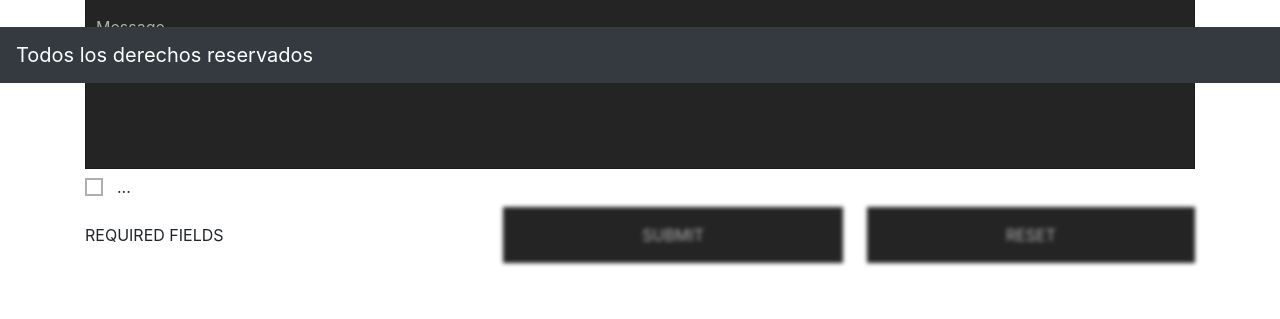
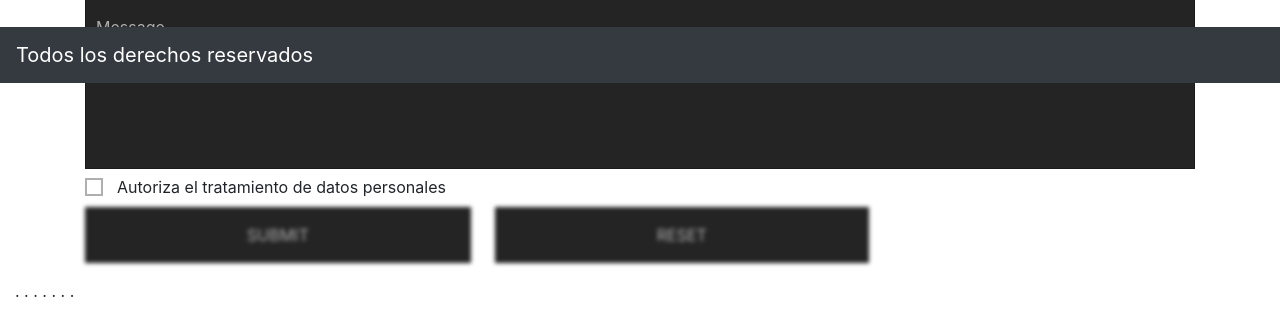
Before and after one commit to mathbrahian/grupo1, a Flask app: page /contacto in a window 1280 px wide. Shown: the part 717-1036 px from the top of the page. Before the commit the page ends 983 px from the top, so only its background shows below. Run offline with Flask 2, Linux system fonts and the light colour scheme.

Commit message:
By Joanella

```diff
--- a/templates/contacto.html
+++ b/templates/contacto.html
@@ -266,21 +266,14 @@ checkbox.addEventListener("change", function() {
         </li>
         <li>
             <input type="checkbox" id="terms">
-            <label for="terms">...</label>
+            <label for="terms">Autoriza el tratamiento de datos personales</label>
         </li>
         <li>
             <div class="grid grid-3">
-            <div class="required-msg">REQUIRED FIELDS</div>
             <button class="btn-grid" type="submit" disabled>
-              <span class="back">
-                <img src="" alt="">
-              </span>
               <span class="front">SUBMIT</span>
             </button>
             <button class="btn-grid" type="reset" disabled>
-              <span class="back">
-                <img src="" alt="">
-              </span>
               <span class="front">RESET</span>
             </button>
           </div>
@@ -288,5 +281,14 @@ checkbox.addEventListener("change", function() {
       </ul>
     </div>
   </form>
+  <p>
+.
+.
+.
+.
+.
+.
+.
+  </p>
 
 {% endblock %}
```
